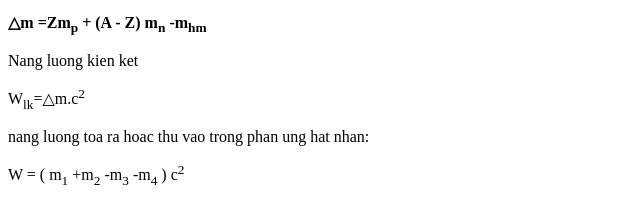
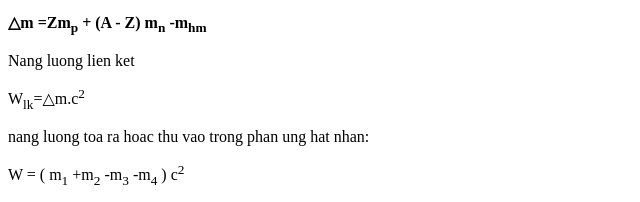
Before and after one commit to kokossVN/codesandbox-firstweb, a website: page index.html in a window 1280 px wide. Shown: the part 926-1128 px from the top of the page, 0-640 px from the left. Drawn offline with Linux system fonts and the light colour scheme.

Commit message:
Update index.html

```diff
--- a/index.html
+++ b/index.html
@@ -68,7 +68,7 @@
 	 m<sub>n</sub>
 	 -m<sub>hm</sub>
 	</strong></p>
-	<p>Nang luong kien ket</p>
+	<p>Nang luong lien ket</p>
 	<p>
 	W<sub>lk</sub>=&#9651;m.c<sup>2</sup>
 	</p>
```
